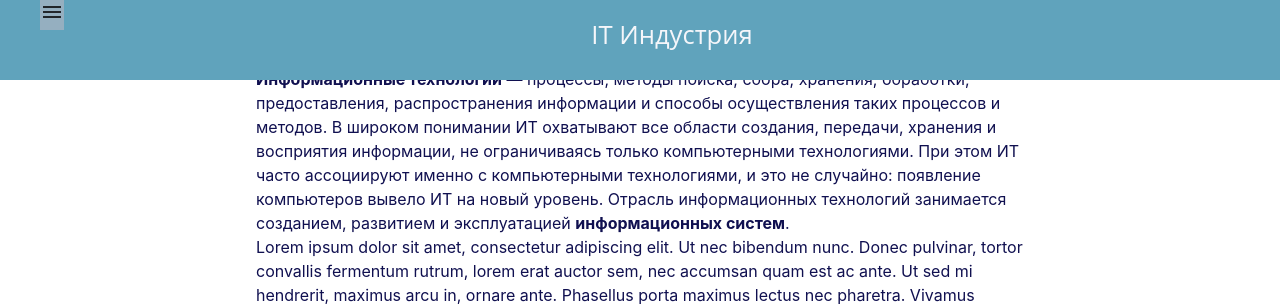
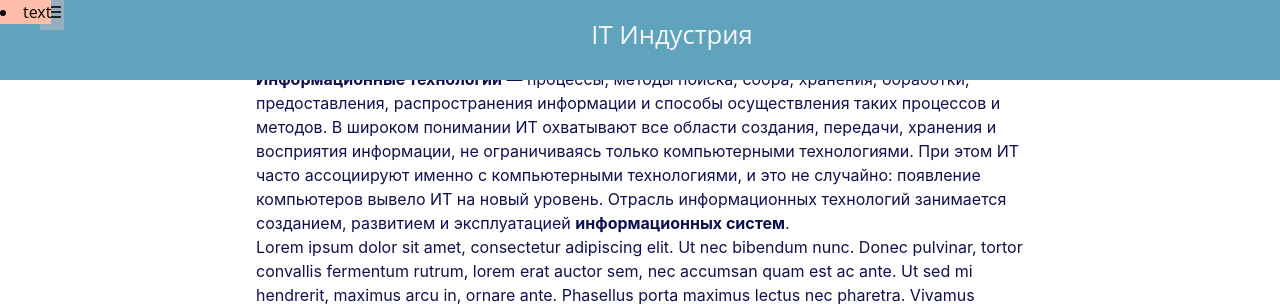
Before and after one commit to Liroto-pesonal-org/IT-october, a PHP site: page / in a window 1280 px wide. Shown: the top 304 px of the page. Run offline with PHP 8.4, Linux system fonts and the light colour scheme.

Commit message:
sdfpghsdogdosf

```diff
--- a/css/style.css
+++ b/css/style.css
@@ -13,6 +13,10 @@
     text-align: center;
     object-position: center;
 
+}
+#ar{
+   position: fixed;
+   vertical-align: middle;
 }
 #nav{
     text-decoration: none !important;
--- a/index.html
+++ b/index.html
@@ -33,7 +33,7 @@
             <div  id="head-text">IT Индустрия</div>
         </div>
             <div  id = "ar">
-             <li id = rightarrow><i class="material-icons md-48">navigate_next</i>
+                <li id = rightarrow>text</li>
             </div>
 
         <div id = "main">
```
